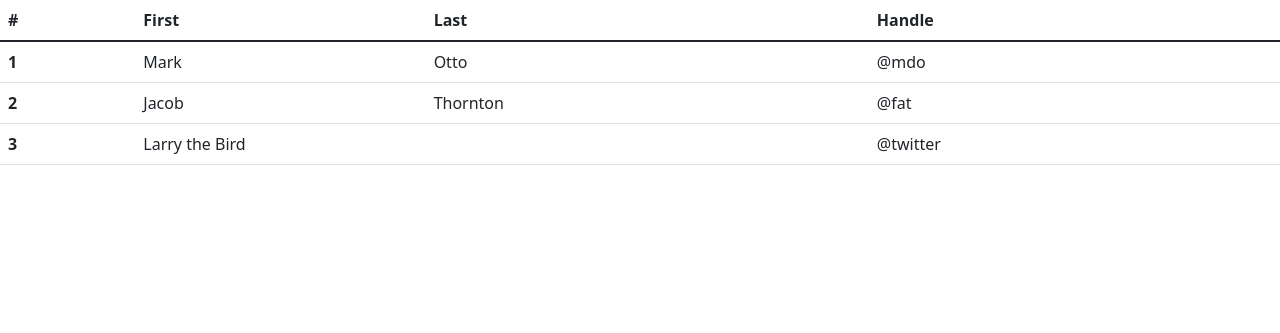
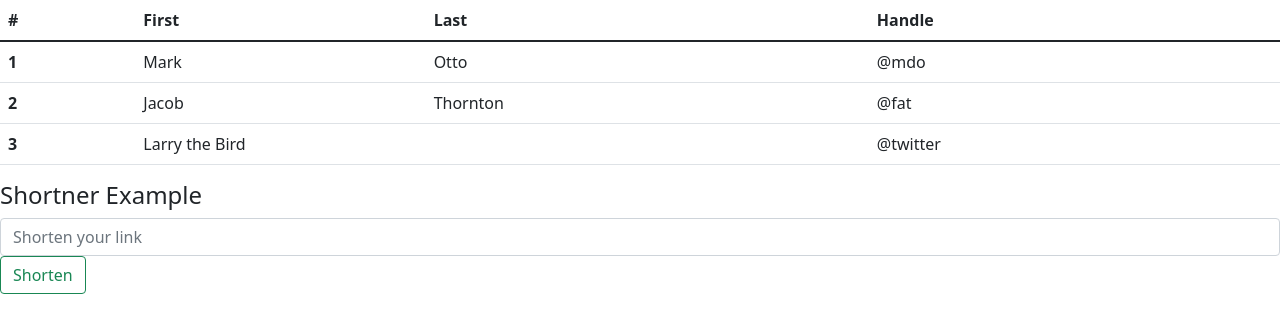
Before and after one commit to ryun39/shortner, a Django app: page / in a window 1280 px wide. Shown: the part 56-389 px from the top of the page. Run offline with Django 4.2, Linux system fonts and the light colour scheme; some libraries are stand-ins or nearby versions.

Commit message:
1. Shortner example start

```diff
--- a/shortner/shortlink/views.py
+++ b/shortner/shortlink/views.py
@@ -3,4 +3,5 @@ from django.shortcuts import render
 from django.conf import settings
 
 def index(request):
+    print(request.POST)
     return render(request, 'home.html')
--- a/shortner/shortner/templates/base.html
+++ b/shortner/shortner/templates/base.html
@@ -19,7 +19,7 @@
     {% block extra-style %}{% endblock %}
     <nav class="navbar navbar-expand-lg navbar-light bg-light">
         <div class="container-fluid">
-            <a class="navbar-brand" href="#">Bitly Clone</a>
+            <a class="navbar-brand" href="{% url 'shortlink:index'%}">Bitly Clone</a>
             <button class="navbar-toggler" type="button" data-bs-toggle="collapse"
                 data-bs-target="#navbarSupportedContent" aria-controls="navbarSupportedContent" aria-expanded="false"
                 aria-label="Toggle navigation">
@@ -28,7 +28,7 @@
             <div class="collapse navbar-collapse" id="navbarSupportedContent">
                 <ul class="navbar-nav me-auto mb-2 mb-lg-0">
                     <li class="nav-item">
-                        <a class="nav-link active" aria-current="page" href="#">Home</a>
+                        <a class="nav-link active" aria-current="page" href="{% url 'shortlink:index'%}">Home</a>
                     </li>
                     <li class="nav-item">
                         <a class="nav-link" href="#">Link</a>
--- a/shortner/shortner/templates/home.html
+++ b/shortner/shortner/templates/home.html
@@ -33,5 +33,9 @@
   </tbody>
 </table>
 
-
+<h4> Shortner Example </h4>
+<!-- <form class="d-flex" action="{% url "rooms:search" %}" method="post"> -->
+  <input class="form-control me-2" type="text" placeholder="Shorten your link" aria-label="Search">
+  <button class="btn btn-outline-success" type="submit">Shorten</button>
+<!-- </form> -->
 {% endblock %}
```
Also changed, not shown: shortner/db.sqlite3, shortner/static/css/accountapp/style.css (line endings or trailing spaces).
